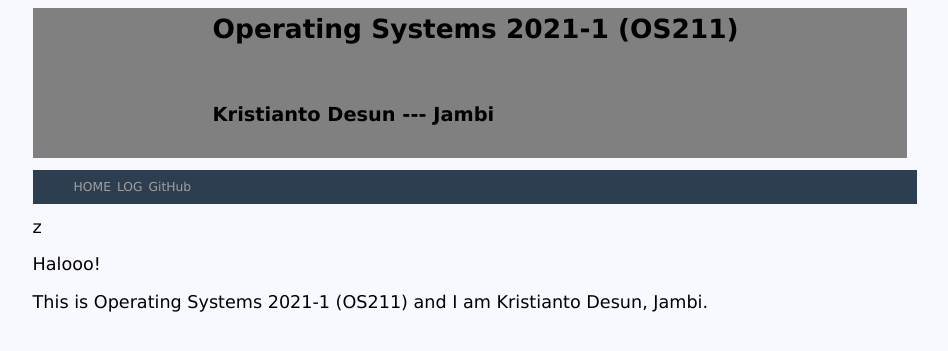
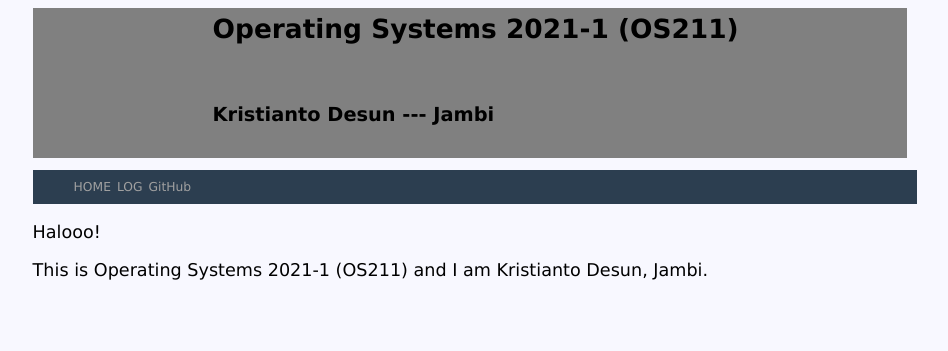
Before and after one commit to KristiantoD/os211, a Jekyll site: the page built from index.md, in a window 1280 px wide. Shown: the top 351 px of the page, without its empty margins (165-1113 px from the left). Built offline with Jekyll 4.4.1, drawn with Linux system fonts in a browser that asks for light colours.

Commit message:
try fixin navabar

```diff
--- a/_includes/navbar.html
+++ b/_includes/navbar.html
@@ -20,4 +20,4 @@
     <li class='listitem'><a href='{{ site.baseurl }}/TXT/mylog.txt'>LOG</a></li>
     <li class='listitem'><a href='{{ site.urlgithub }}'>GitHub</a></li>
   </ul>
-</nav>z
+</nav>
```
